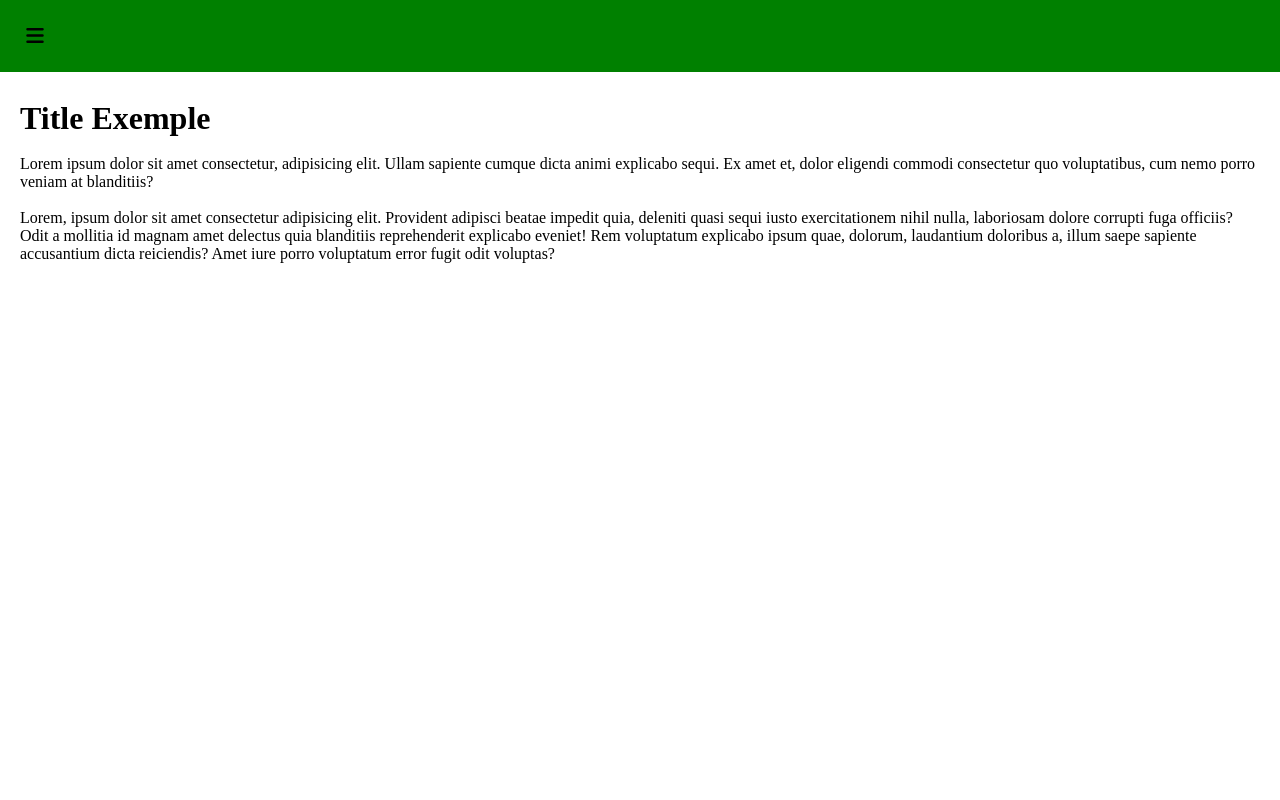
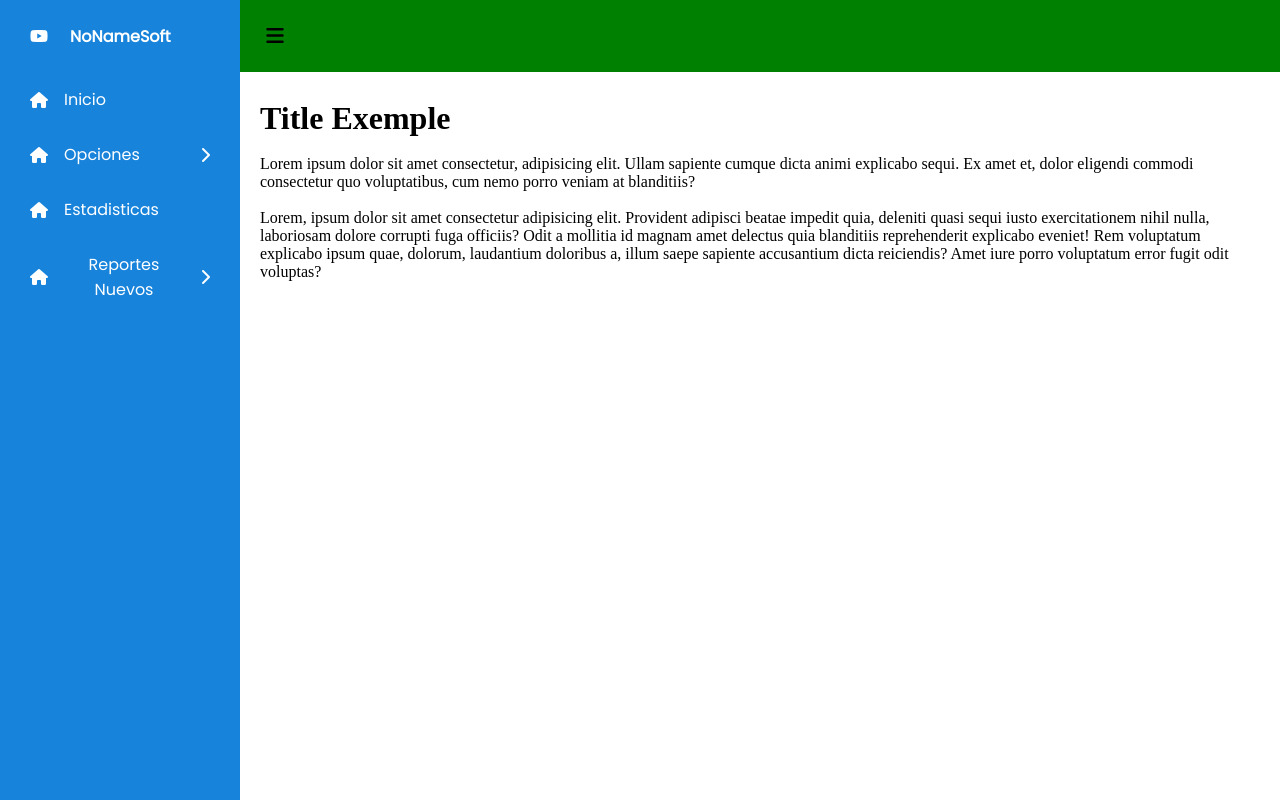
Before and after one commit to eopalomi/nonamesoft, an Angular app: page / in a window 1280 px wide. Built offline with nearby package versions, Linux system fonts and the light colour scheme.

Commit message:
actualizo menu opciones y diseño

```diff
--- a/src/app/side-menu/side-menu.component.css
+++ b/src/app/side-menu/side-menu.component.css
@@ -1,43 +1,49 @@
-
-.menu__side{
-    width: 0px;
+.menu__side {
+    width: 240px;
     height: 100%;
     background: #1783db;
     position: fixed;
     top: 0;
     left: 0;
     color: white;
-    font-size: 18px;
+
     overflow: hidden;
-    overflow-y: scroll;
+    /* overflow-y: scroll; */
     /*border-right: 20px solid #e490fd;*/
+    /* font-size: 18px; */
     transition: all 300ms cubic-bezier(0.785, 0.135, 0.15, 0.86);
     z-index: 900;
+
+    font-family: 'Poppins', sans-serif;
 }
 
 /*Ocultar el scroll eje Y para chrome, safari y opera*/
-.menu__side::-webkit-scrollbar{
+.menu__side::-webkit-scrollbar {
     display: none;
 }
 
 /*Ocultar scroll para IE, Edge y Firefox*/
-.menu__side{
+.menu__side {
     -ms-overflow-style: none;
     scrollbar-width: none;
 }
 
+
 .name__page{
-    padding: 20px 30px;
+    height: 72px;
+    padding: 24px 30px;
     display: flex;
     align-items: center;
-    margin-top: 10px;
+    /* margin-top: 10px; */
 }
 
-.name__page i{
+
+.name__page i {
     width: 20px;
     margin-right: 20px;
 }
 
+/*
 .options__menu{
     padding: 20px 30px;
     position: absolute;
@@ -90,9 +96,111 @@ a.selected{
     position: absolute;
     top: 10%;
     left: -30px;
-}
+} */
 
 /*Clases para usar al mover el Side Menu*/
 .menu__side_move {
-    width: 240px;
+    /* width: 240px; */
+    width: 0px;
 }
+
+/***** Estilo para los enlaces del menu *****/
+.nav__list {
+    display: flex;
+    flex-direction: column;
+    width: 100%;
+
+    /* padding-left: 15px; */
+    /* background: rgb(233, 171, 78); */
+}
+
+.list__item {
+    list-style: none;
+    width: 100%;
+    cursor: pointer;
+    overflow: hidden;
+    text-align: center;
+    /* background: lightgreen;    */
+}
+
+.list__button {
+    display: flex;
+    width: 75%;
+    gap: 1em;
+    margin: 0 auto;
+    align-items: center;
+
+    /* background: lightslategray; */
+}
+
+.list__button:hover {
+    background: #278ee2;
+}
+
+.nav__link{
+    color: white;
+    padding: 15px 0;
+    display: block;
+    text-decoration: none;
+}
+
+.list__show{
+    width: 75%;
+    margin: 0 auto;
+    /* border-left: 2px solid white; */
+    list-style: none;
+    transition: height .4s;
+
+    height: 0;
+
+    /* background: lightcoral; */
+}
+
+.nav__link--inside {
+    border-radius: 6px;
+}
+
+.nav__link--inside:hover {
+    background: #278ee2;
+}
+
+.list__arrow{
+    margin-left: auto;
+    transition: transform .3s;
+}
+
+/*Clase para rotar la flecha del menu*/
+.rotate_arrow{
+    transform: rotate(90deg);
+}
+
+/*
+.arrow .list__arrow{
+    transform: rotate(90deg);
+}
+
+.list__arrow{
+    margin-left: auto;
+    transition: transform .3s;
+}
+
+.nav__link{
+    color: #303440;
+    display: block;
+    padding: 15px 0;
+    text-decoration: none;
+} */
+
+/*
+.list__item--click{
+    cursor: pointer;
+} */
+
+
+/* .list__button{
+    display: flex;
+    align-items: center;
+    gap: 1em;
+    width: 70%;
+    margin: 0 auto;
+} */
--- a/src/app/side-menu/side-menu.component.html
+++ b/src/app/side-menu/side-menu.component.html
@@ -5,7 +5,7 @@
         <h4>NoNameSoft</h4>
     </div>
 
-    <div class="options__menu" id="menu_side">
+    <!-- <div class="options__menu" id="menu_side">
         <a href="#" class="selected">
             <div class="option">
                 <i class="fas fa-home" title="Inicio"></i>
@@ -42,6 +42,62 @@
                 <h4>Contacto</h4>
             </div>
         </a>
-    </div>
+    </div> -->
 
+    <!-- <div class="nav"> -->
+        <ul class="nav__list">
+            <li class="list__item">
+                <div class="list__button">
+                    <i class="fa-solid fa-house list__img" ></i>
+                    <a href="#" class="nav__link">Inicio</a>
+                </div>
+            </li>
+
+            <li class="list__item">
+                <div #buttonOptions (click)="toogleMenu($event, 'r001')" class="list__button">
+                    <i class="fa-solid fa-house list__img" ></i>
+                    <a href="#" class="nav__link">Opciones</a>
+                    <i class="fa-solid fa-chevron-right list__arrow" [ngClass]="{'rotate_arrow':  idMenuActive == 'r001'}"></i>
+                </div>
+
+                <ul class="list__show">
+                    <li>
+                        <a href="" class="nav__link nav__link--inside">menu adentro</a>
+                    </li>
+                    <li>
+                        <a href="" class="nav__link nav__link--inside">menu adentro</a>
+                    </li>
+                    <li>
+                        <a href="" class=" nav__link nav__link--inside">menu adentro</a>
+                    </li>
+                </ul>
+            </li>
+            <li class="list__item">
+                <div class="list__button">
+                    <i class="fa-solid fa-house list__img" ></i>
+                    <a href="#" class="nav__link">Estadisticas</a>
+                </div>
+            </li>
+            <li class="list__item">
+                <div #buttonOptions class="list__button" (click)="toogleMenu($event, 'r002')">
+                    <i class="fa-solid fa-house list__img" ></i>
+                    <a href="#" class="nav__link">Reportes Nuevos</a>
+                    <i class="fa-solid fa-chevron-right list__arrow" [ngClass]="{'rotate_arrow': idMenuActive == 'r002'}"></i>
+                </div>
+
+                <ul class="list__show">
+                    <li>
+                        <a href="" class="nav__link nav__link--inside">menu adentro</a>
+                    </li>
+                    <li>
+                        <a href="" class="nav__link nav__link--inside">menu adentro</a>
+                    </li>
+                    <li>
+                        <a href="" class="nav__link nav__link--inside">menu adentro</a>
+                    </li>
+                </ul>
+            </li>
+
+        </ul>
+    <!-- </div> -->
 </div>
--- a/src/app/side-menu/side-menu.component.ts
+++ b/src/app/side-menu/side-menu.component.ts
@@ -7,9 +7,43 @@ import { Component, OnInit } from '@angular/core';
 })
 export class SideMenuComponent implements OnInit {
 
+  idMenuActive:string = '';
+
   constructor() { }
 
   ngOnInit(): void {
   }
 
+  toogleMenu($event: any, id_menu_Active: string){
+    console.log("parent:\n",$event.target.parentNode);
+    let html = $event.target.parentNode.nextSibling == null ? $event.target : $event.target.parentNode.nextSibling;
+
+    if (this.idMenuActive == id_menu_Active ){
+      this.idMenuActive = '';
+    } else {
+      this.idMenuActive = id_menu_Active;
+    }
+
+
+    let height = 0;
+
+
+
+    if(html.clientHeight == "0"){
+      height = html.scrollHeight;
+    };
+
+    Array.from( document.querySelectorAll( "th .sorting" ) ).forEach( function( ele ){
+      ele.classList.remove( "active" );
+    });
+
+    html.style.height = `${height}px`;
+
+    console.log("Parents parent sibling:\n", html.clientHeight, '\n',html, '\n',$event.target);
+  }
+
+
+
+
+
 }
--- a/src/index.html
+++ b/src/index.html
@@ -6,7 +6,7 @@
   <base href="/">
   <meta name="viewport" content="width=device-width, initial-scale=1">
   <link rel="icon" type="image/x-icon" href="favicon.ico">
-  <script src="https://kit.fontawesome.com/41bcea2ae3.js" crossorigin="anonymous"></script>
+  <script src="https://kit.fontawesome.com/fdb17b94aa.js" crossorigin="anonymous"></script>
 </head>
 <body>
   <app-root></app-root>
--- a/src/styles.css
+++ b/src/styles.css
@@ -1,4 +1,5 @@
 /* You can add global styles to this file, and also import other style files */
+@import url('https://fonts.googleapis.com/css2?family=Poppins:wght@300;400&display=swap');
 
 *{
     margin: 0;
@@ -8,8 +9,8 @@
 }
 
 body {
-    /* margin-left: 80px; */
-    margin-left: 0px;
+    margin-left: 240px;
+    /* margin-left: 0px; */
     margin-top: 80px;
     transition: margin-left 300ms cubic-bezier(0.785, 0.135, 0.15, 0.86);
 }
@@ -20,5 +21,6 @@ main{
 
 /*Clases para usar al mover el Side Menu*/
 .body_move {
-    margin-left: 240px;
+    /* margin-left: 240px; */
+    margin-left: 0px;
 }
```
